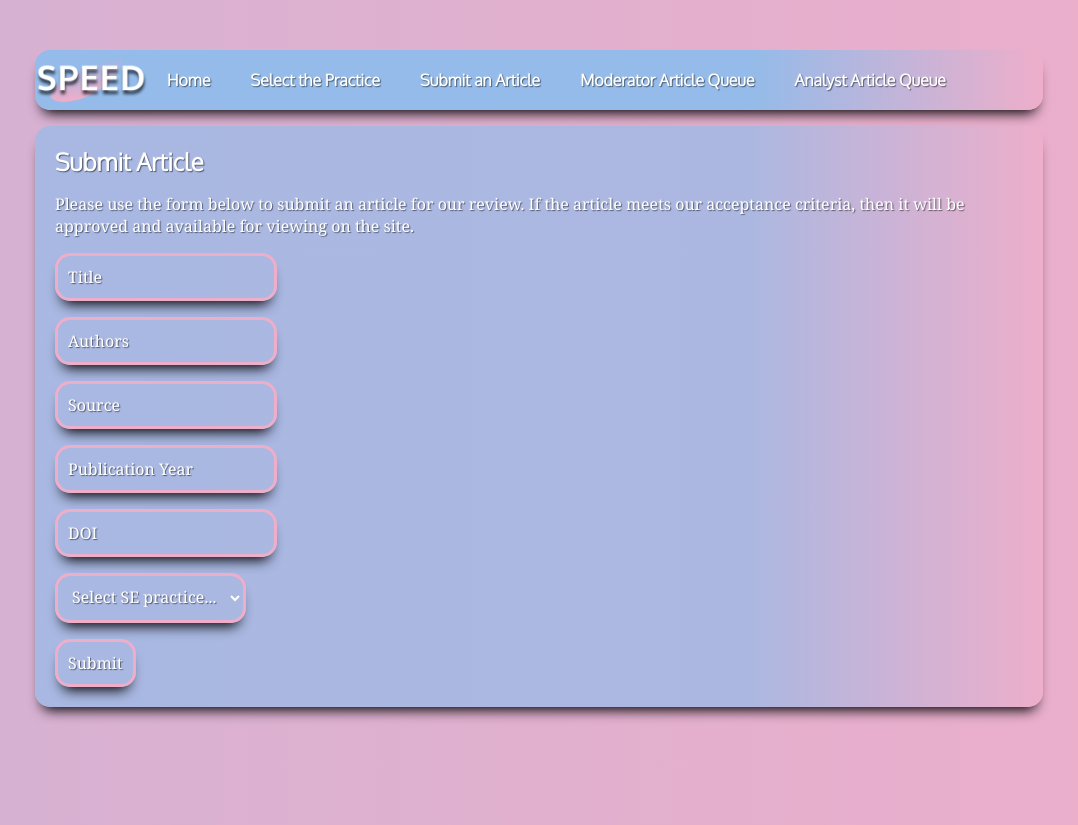
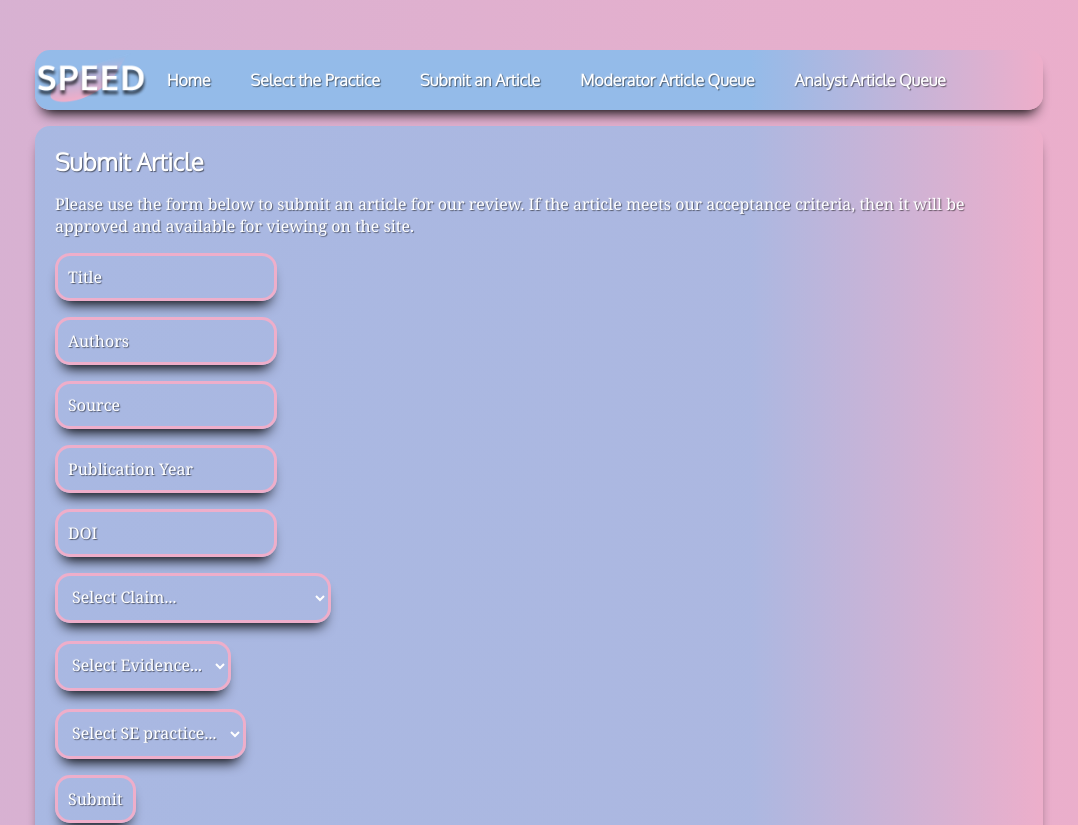
Before and after one commit to MonkeyNuts/SPEED_Assgt1B, a React (Create React App) app in the folder frontend/: page /SubmitArticle in a window 1280 px wide. Shown: the top 825 px of the page, without its empty margins (101-1179 px from the left). Built offline with nearby package versions, Linux system fonts and the light colour scheme.

Commit message:
Create article system (frontend implemented)

```diff
--- a/frontend/src/components/SubmissionForm.js
+++ b/frontend/src/components/SubmissionForm.js
@@ -1,24 +1,73 @@
 import React, { useState } from "react";
 import { useForm } from "react-hook-form";
+import axios from "axios";
+
 const SubmissionForm = () => {
-  const { register, handleSubmit } = useForm();
+  const { register, handleSubmit, reset } = useForm();
   const [result, setResult] = useState("");
-  const onSubmit = (data) => setResult(JSON.stringify(data));
+
+  const onSubmit = async (data) => {
+    // setResult(JSON.stringify(data));
+
+    try {
+      await axios.post('http://localhost:5000/api/article', {
+        "title": data.title,
+        "authors": data.authors,
+        "source": data.source,
+        "pubyear": data.pubyear,
+        "doi": data.doi,
+        "claim": data.claim==="" ? "product quality improvement" : data.claim,
+        "evidence": data.evidence==="" ? "weak support" : data.evidence,
+        "sepractice": data.sepractice==="" ? "tdd" : data.sepractice,
+      });
+
+    } catch (error) {
+      console.log(error);
+      setResult(error);
+    }
+
+    setResult("New Article created!");
+
+    // Reset Form
+    reset();
+  }
+
   return (
     <form onSubmit={handleSubmit(onSubmit)}>
 
-      <input {...register("title")} placeholder="Title" />
-      <p><input {...register("authors")} placeholder="Authors" /></p>
-      <p><input {...register("source")} placeholder="Source" /></p>
-      <p><input {...register("pubyear")} placeholder="Publication Year" /></p>
-      <p><input {...register("doi")} placeholder="DOI" /></p>
+      <input {...register("title")} placeholder="Title" required />
+      <p><input {...register("authors")} placeholder="Authors" required /></p>
+      <p><input {...register("source")} placeholder="Source" required /></p>
+      <p><input {...register("pubyear")} placeholder="Publication Year" required /></p>
+      <p><input {...register("doi")} placeholder="DOI" required /></p>
+
+      <select {...register("claim")}>
+        <option value="">Select Claim...</option>
+        <option value="code quality improvement">Code Quality Improvement</option>
+        <option value="product quality improvement">Product Quality Improvement</option>
+      </select>
+      <br/>
+      <br/>
+
+      <select {...register("evidence")}>
+        <option value="">Select Evidence...</option>
+        <option value="weak support">Weak Support</option>
+        <option value="strong support">Strong Support</option>
+        <option value="weak against">Weak Against</option>
+        <option value="strong against">Strong Against</option>
+      </select>
+      <br/>
+      <br/>
+
 
       <select {...register("sepractice")}>
         <option value="">Select SE practice...</option>
-        <option value="TDD">TDD</option>
-        <option value="Mob Programming">Mob Programming</option>
+        <option value="tdd">TDD</option>
+        <option value="mob">Mob Programming</option>
       </select>
+
       <p>{result}</p>
+
       <input type="submit" />
     </form>
   );
```
